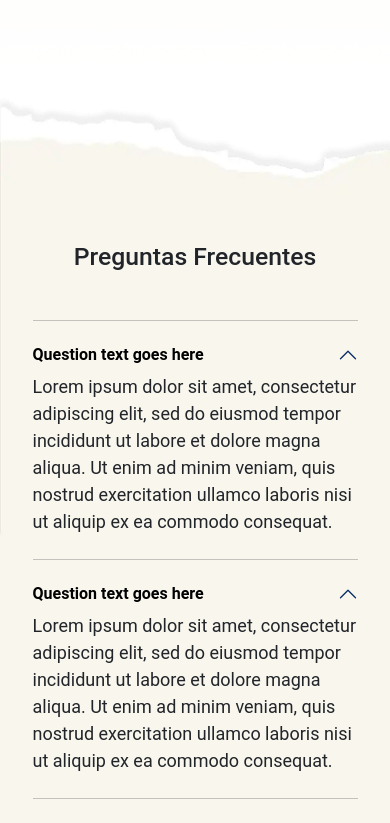
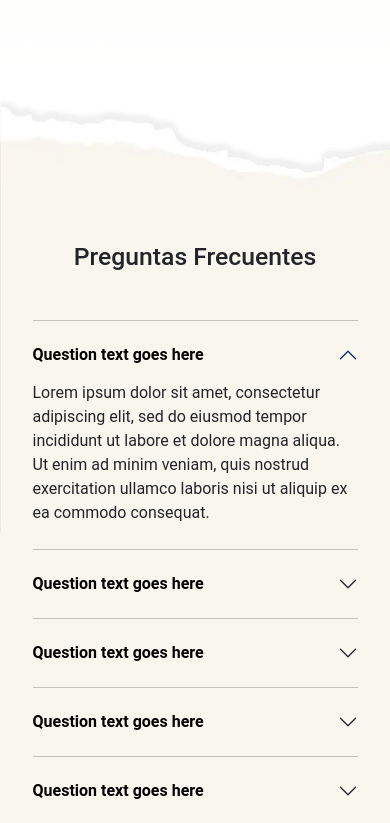
Before and after one commit to NermFrontDev/landing-page-congreso-2026, an Angular app: page / in a window 390 px wide. Shown: the part 5748-6571 px from the top of the page. Built offline with nearby package versions, Linux system fonts and the light colour scheme; no server answers.

Commit message:
Fixing accordion in questions section and finish it

```diff
--- a/src/app/components/home/home.component.html
+++ b/src/app/components/home/home.component.html
@@ -196,7 +196,7 @@
     </section>
 </div>
 
-<div class="d-flex bg-dudas space-section justify-content-center">
+<div class="d-flex flex-column bg-dudas space-section align-items-center">
   <section id="preguntas" class="container mt-content d-flex flex-column align-items-center">
     <div class="justify-content-center text-center col-10 col-md-10 mb-5">
       <div class="">
@@ -204,98 +204,84 @@
       </div>
     </div>
     <div class="justify-content-center text-start col-10 col-md-10">
-      <div class="">
+      <div>
         <hr>
-          <div class="accordion mt-4 mb-4">
-            <div class="accordion-item">
-              <h2 class="accordion-header">
-                <button class="accordion-button" type="button" data-bs-toggle="collapse" data-bs-target="#panelsStayOpen-collapseOne" aria-expanded="true" aria-controls="panelsStayOpen-collapseOne">
+          <div class="accordion mt-4" id="accordionExample">
+            <div class="accordion-item mb-4">
+              <h2 class="accordion-header mb-3">
+                <button class="accordion-button" type="button" data-bs-toggle="collapse" data-bs-target="#collapseOne" aria-expanded="true" aria-controls="collapseOne">
                   <strong>Question text goes here</strong>
                 </button>
               </h2>
-              <div class="accordion-collapse collapse show mt-2">
+              <div id="collapseOne" class="accordion-collapse collapse show" data-bs-parent="#accordionExample">
                 <div class="accordion-body">
-                  <p>
-                    Lorem ipsum dolor sit amet, consectetur adipiscing elit, sed do eiusmod tempor incididunt ut labore et dolore magna aliqua. Ut enim ad minim veniam, quis nostrud exercitation ullamco laboris nisi ut aliquip ex ea commodo consequat.
-                  </p>
+                  Lorem ipsum dolor sit amet, consectetur adipiscing elit, sed do eiusmod tempor incididunt ut labore et dolore magna aliqua. Ut enim ad minim veniam, quis nostrud exercitation ullamco laboris nisi ut aliquip ex ea commodo consequat.
+                </div>
+              </div>
+            </div>
+            <hr>
+            <div class="accordion-item mt-4 mb-4">
+              <h2 class="accordion-header mb-3">
+                <button class="accordion-button collapsed" type="button" data-bs-toggle="collapse" data-bs-target="#collapseTwo" aria-expanded="false" aria-controls="collapseTwo">
+                  <strong>Question text goes here</strong>
+                </button>
+              </h2>
+              <div id="collapseTwo" class="accordion-collapse collapse" data-bs-parent="#accordionExample">
+                <div class="accordion-body">
+                  Lorem ipsum dolor sit amet, consectetur adipiscing elit, sed do eiusmod tempor incididunt ut labore et dolore magna aliqua. Ut enim ad minim veniam, quis nostrud exercitation ullamco laboris nisi ut aliquip ex ea commodo consequat.
+                </div>
+              </div>
+            </div>
+            <hr>
+            <div class="accordion-item mt-4 mb-4">
+              <h2 class="accordion-header mb-3">
+                <button class="accordion-button collapsed" type="button" data-bs-toggle="collapse" data-bs-target="#collapseThree" aria-expanded="false" aria-controls="collapseThree">
+                  <strong>Question text goes here</strong>
+                </button>
+              </h2>
+              <div id="collapseThree" class="accordion-collapse collapse" data-bs-parent="#accordionExample">
+                <div class="accordion-body">
+                  Lorem ipsum dolor sit amet, consectetur adipiscing elit, sed do eiusmod tempor incididunt ut labore et dolore magna aliqua. Ut enim ad minim veniam, quis nostrud exercitation ullamco laboris nisi ut aliquip ex ea commodo consequat.
+                </div>
+              </div>
+            </div>
+            <hr>
+            <div class="accordion-item mt-4 mb-4">
+              <h2 class="accordion-header mb-3">
+                <button class="accordion-button collapsed" type="button" data-bs-toggle="collapse" data-bs-target="#collapseFour" aria-expanded="false" aria-controls="collapseFour">
+                  <strong>Question text goes here</strong>
+                </button>
+              </h2>
+              <div id="collapseFour" class="accordion-collapse collapse" data-bs-parent="#accordionExample">
+                <div class="accordion-body">
+                  Lorem ipsum dolor sit amet, consectetur adipiscing elit, sed do eiusmod tempor incididunt ut labore et dolore magna aliqua. Ut enim ad minim veniam, quis nostrud exercitation ullamco laboris nisi ut aliquip ex ea commodo consequat.
+                </div>
+              </div>
+            </div>
+            <hr>
+            <div class="accordion-item mt-4 mb-4">
+              <h2 class="accordion-header mb-3">
+                <button class="accordion-button collapsed" type="button" data-bs-toggle="collapse" data-bs-target="#collapseFifth" aria-expanded="false" aria-controls="collapseFifth">
+                  <strong>Question text goes here</strong>
+                </button>
+              </h2>
+              <div id="collapseFifth" class="accordion-collapse collapse" data-bs-parent="#accordionExample">
+                <div class="accordion-body">
+                  Lorem ipsum dolor sit amet, consectetur adipiscing elit, sed do eiusmod tempor incididunt ut labore et dolore magna aliqua. Ut enim ad minim veniam, quis nostrud exercitation ullamco laboris nisi ut aliquip ex ea commodo consequat.
                 </div>
               </div>
             </div>
           </div>
-          <hr>
-          <div class="accordion mt-4 mb-4">
-            <div class="accordion-item">
-              <h2 class="accordion-header">
-                <button class="accordion-button" type="button" data-bs-toggle="collapse" data-bs-target="#panelsStayOpen-collapseOne" aria-expanded="true" aria-controls="panelsStayOpen-collapseOne">
-                  <strong>Question text goes here</strong>
-                </button>
-              </h2>
-              <div class="accordion-collapse collapse show mt-2">
-                <div class="accordion-body">
-                  <p>
-                    Lorem ipsum dolor sit amet, consectetur adipiscing elit, sed do eiusmod tempor incididunt ut labore et dolore magna aliqua. Ut enim ad minim veniam, quis nostrud exercitation ullamco laboris nisi ut aliquip ex ea commodo consequat.
-                  </p>
-                </div>
-              </div>
-            </div>
-          </div>
-          <hr>
-          <div class="accordion mt-4 mb-4">
-            <div class="accordion-item">
-              <h2 class="accordion-header">
-                <button class="accordion-button" type="button" data-bs-toggle="collapse" data-bs-target="#panelsStayOpen-collapseOne" aria-expanded="true" aria-controls="panelsStayOpen-collapseOne">
-                  <strong>Question text goes here</strong>
-                </button>
-              </h2>
-              <div class="accordion-collapse collapse show mt-2">
-                <div class="accordion-body">
-                  <p>
-                    Lorem ipsum dolor sit amet, consectetur adipiscing elit, sed do eiusmod tempor incididunt ut labore et dolore magna aliqua. Ut enim ad minim veniam, quis nostrud exercitation ullamco laboris nisi ut aliquip ex ea commodo consequat.
-                  </p>
-                </div>
-              </div>
-            </div>
-          </div>
-          <hr>
-          <div class="accordion mt-4 mb-4">
-            <div class="accordion-item">
-              <h2 class="accordion-header">
-                <button class="accordion-button" type="button" data-bs-toggle="collapse" data-bs-target="#panelsStayOpen-collapseOne" aria-expanded="true" aria-controls="panelsStayOpen-collapseOne">
-                  <strong>Question text goes here</strong>
-                </button>
-              </h2>
-              <div class="accordion-collapse collapse show mt-2">
-                <div class="accordion-body">
-                  <p>
-                    Lorem ipsum dolor sit amet, consectetur adipiscing elit, sed do eiusmod tempor incididunt ut labore et dolore magna aliqua. Ut enim ad minim veniam, quis nostrud exercitation ullamco laboris nisi ut aliquip ex ea commodo consequat.
-                  </p>
-                </div>
-              </div>
-            </div>
-          </div>
-          <hr>
-          <div class="accordion mt-4 mb-4">
-            <div class="accordion-item">
-              <h2 class="accordion-header">
-                <button class="accordion-button" type="button" data-bs-toggle="collapse" data-bs-target="#panelsStayOpen-collapseOne" aria-expanded="true" aria-controls="panelsStayOpen-collapseOne">
-                  <strong>Question text goes here</strong>
-                </button>
-              </h2>
-              <div class="accordion-collapse collapse show mt-2">
-                <div class="accordion-body">
-                  <p>
-                    Lorem ipsum dolor sit amet, consectetur adipiscing elit, sed do eiusmod tempor incididunt ut labore et dolore magna aliqua. Ut enim ad minim veniam, quis nostrud exercitation ullamco laboris nisi ut aliquip ex ea commodo consequat.
-                  </p>
-                </div>
-              </div>
-            </div>
-          </div>
+        <hr>
       </div>
     </div>
   </section>
-  <section class="">
-<!--     <h2>¿Sigues con dudas?</h2>
-    <p>Contacta a nuestro equipo y en breve un miembro se contactará</p> -->
+  <section class="container d-flex flex-column align-items-center justify-content-center py-5 col-10 gap-4">
+    <div class="justify-content-center text-center col-10 col-md-10 ">
+      <h2>¿Sigues con dudas?</h2>
+      <p class="mt-4">Contacta a nuestro equipo y en breve un miembro se contactará</p>
+      <button class="mt-4 btn-contact"><a class="txt-btn-contact" href="https://www.fesjaz.com/">Contáctanos</a></button>
+    </div>
   </section>
 </div>
 <app-footer></app-footer>
--- a/src/app/components/home/home.component.scss
+++ b/src/app/components/home/home.component.scss
@@ -439,3 +439,18 @@ h6{
   --bs-accordion-bg: none;
   --bs-accordion-border-color: none;
 }
+
+.btn-contact{
+  margin: 1em;
+  padding: 1em 2em;
+  border: 0;
+  border-radius: 30px;
+  text-align: center;
+  background-color: #ffffffb8;
+  border: solid#ffffff;
+}
+
+.txt-btn-contact{
+  text-decoration: none;
+  color: #5B4337;
+}
```
